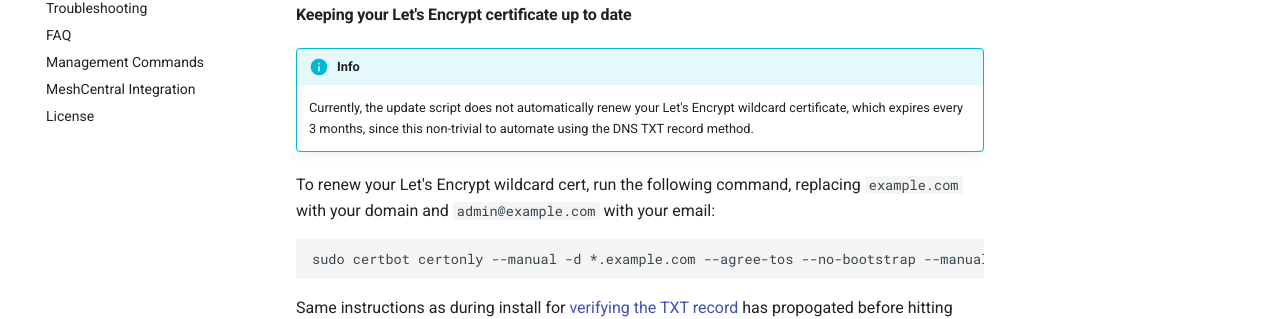
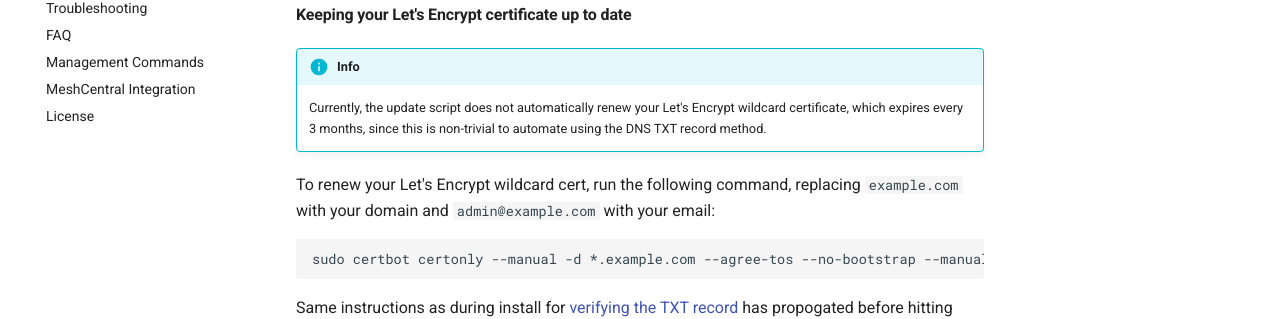
Before and after one commit to amidaware/trmm-docs, an MkDocs documentation site: the page built from docs/docs/update_server.md, in a window 1280 px wide and 900 px high, scrolled down 1313 px. Shown: the part 342-661 px from the top of the window. Built offline with MkDocs 1.6.1 and Material for MkDocs 9.7.7, drawn with Linux system fonts in a browser that asks for light colours; comment, search, counter and statistics services are not loaded.

Commit message:
fix typos

```diff
--- a/docs/docs/update_server.md
+++ b/docs/docs/update_server.md
@@ -48,7 +48,7 @@
 #### Keeping your Let's Encrypt certificate up to date
 
 !!!info
-    Currently, the update script does not automatically renew your Let's Encrypt wildcard certificate, which expires every 3 months, since this non-trivial to automate using the DNS TXT record method.
+    Currently, the update script does not automatically renew your Let's Encrypt wildcard certificate, which expires every 3 months, since this is non-trivial to automate using the DNS TXT record method.
 
 To renew your Let's Encrypt wildcard cert, run the following command, replacing `example.com` with your domain and `admin@example.com` with your email:
 
```
Also changed, not shown: docs/docs/install_agent.md (+1 -1 lines).
